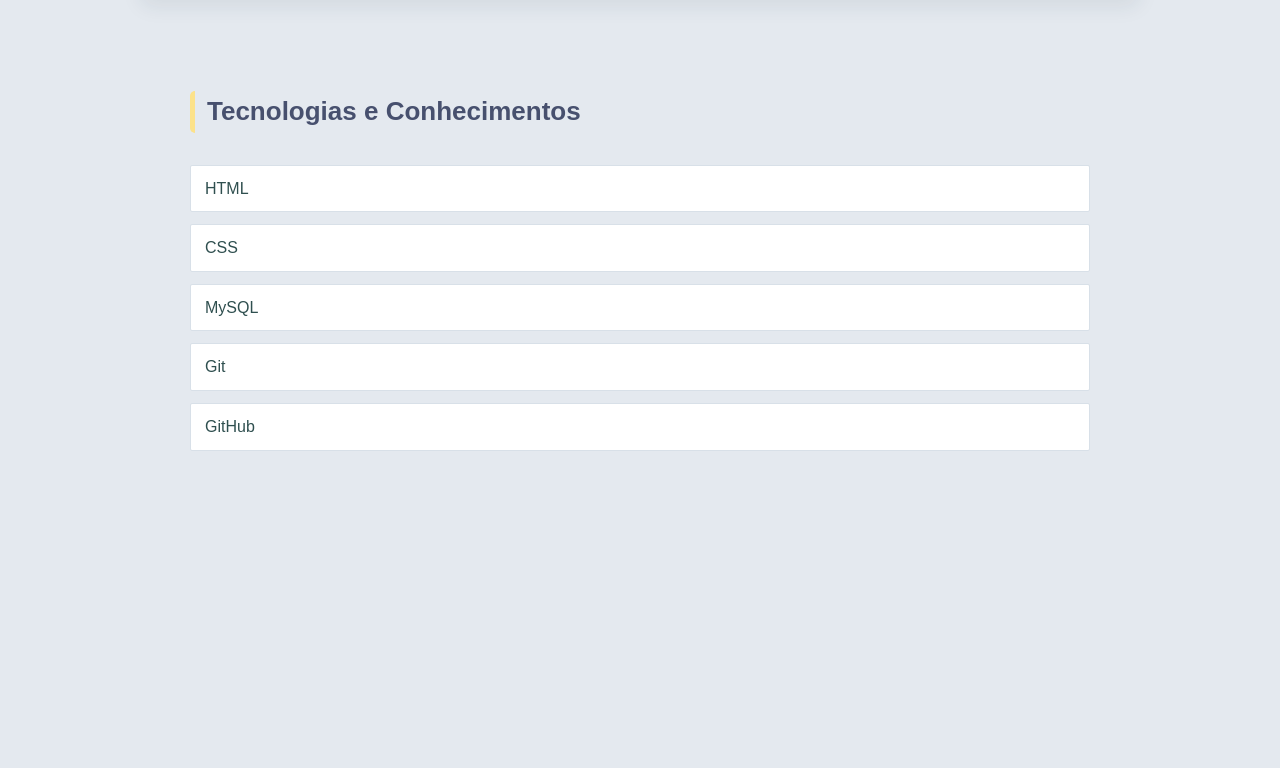
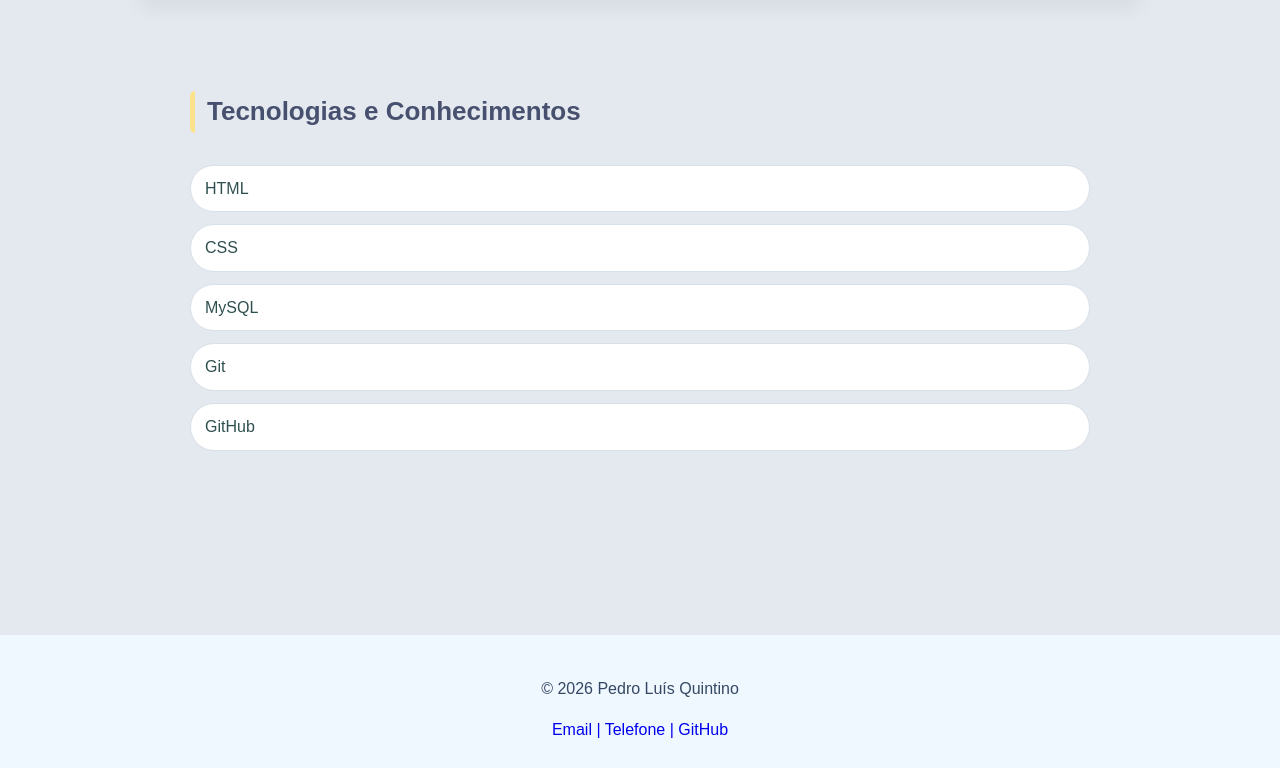
Before and after one commit to quintin0p/quintin0p.github.io, a plain HTML site: page index.html in a window 1280 px wide. Shown: the part 1124-1892 px from the top of the page. Before the commit the page ends 1719 px from the top, so only its background shows below. Drawn offline with Linux system fonts and the light colour scheme.

Commit message:
Adição e estilização do footer

```diff
--- a/index.html
+++ b/index.html
@@ -78,7 +78,22 @@
                     </ul>
                 </div>
             </section>
+            </div>
+        </section>
     </main>
+    <footer class="rodape">
+        <div class="container">
+            <p>&copy; 2026 Pedro Luís Quintino</p>
+
+            <address>
+                <a href="pedroluiquiri07@gmail.com">Email</a>
+                <span></span>
+                <a href="+5515996108542"> | Telefone</a>
+                <span></span>
+                <a href="https://github.com/quintin0p"> | GitHub</a>
+            </address>
+        </div>
+    </footer>
 
 </body>
 </html>
--- a/style/style.css
+++ b/style/style.css
@@ -128,5 +128,22 @@
     background-color: #fff;
     display: inline-block;
     border: 1px solid #d8e0e8;
-    border-radius: 2px;
+    border-radius: 999px;
 }
+
+.rodape {
+    margin-top: 40px;
+    padding: 25px;
+    color:#354863 ;
+
+    background-color:aliceblue;
+    text-align: center;
+}
+
+.rodape address {
+    font-style: normal;
+}
+
+.rodape a{
+    text-decoration: none;
+}
```
